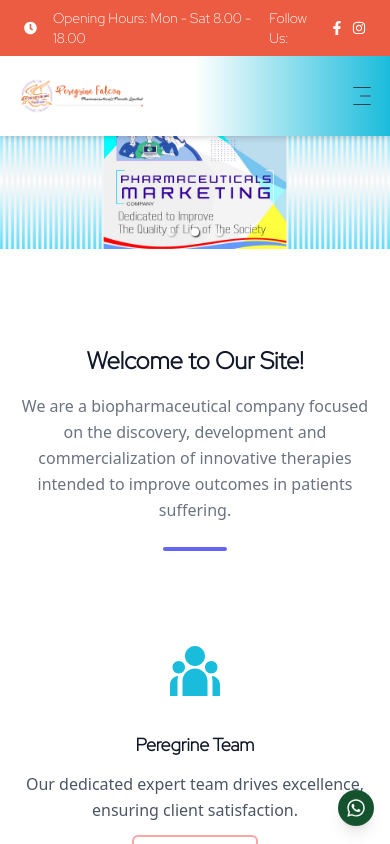
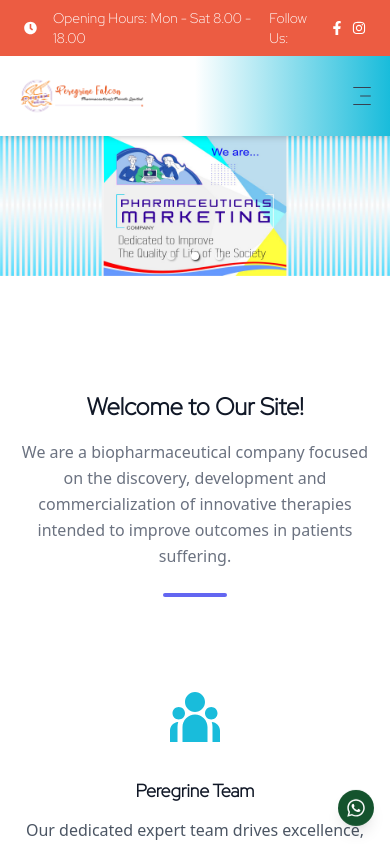
Before and after one commit to JarvisStark24/peregrine-pharma, a React (Create React App) app: page / in a window 390 px wide. Shown: the top 844 px of the page. Built offline with nearby package versions, Linux system fonts and the light colour scheme.

Commit message:
responsiveness changed

```diff
--- a/src/styles/HeroSection.css
+++ b/src/styles/HeroSection.css
@@ -34,9 +34,9 @@
 
 @media (max-width: 640px) {
   .hero-section {
-    height: 20vh; /* Small screens */
-    margin-top: 0; /* Removes top margin on mobile */
-    padding-top: 30px;
+    height: 25vh; /* Small screens */
+    margin-top: 4px; /* Removes top margin on mobile */
+    padding-top: 50px;
   }
 }
 
```
